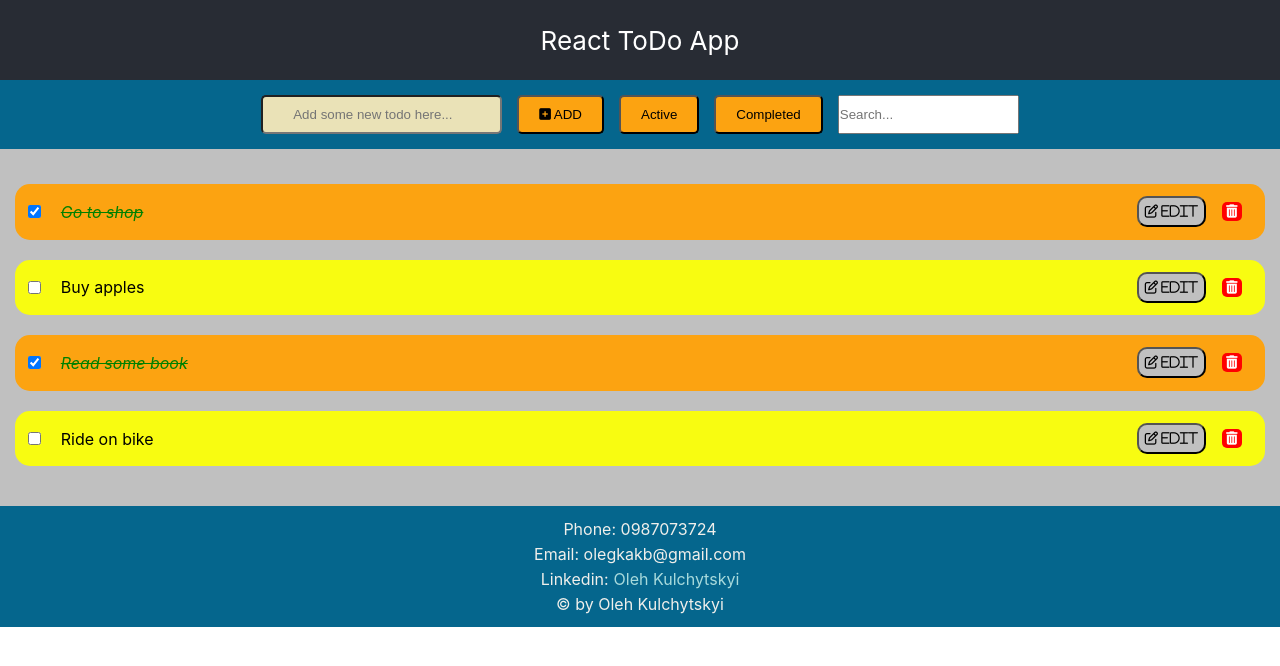
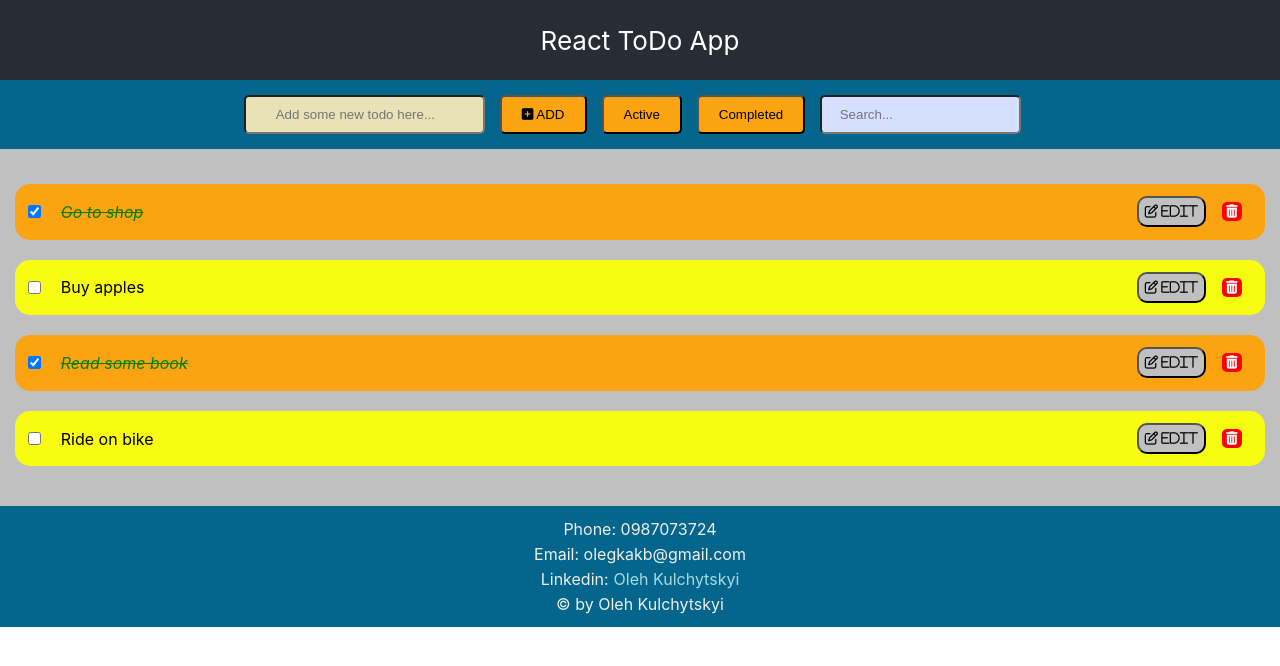
Before and after one commit to KulchytskyiOleh/React-ToDo-App, a React (Create React App) app: page / in a window 1280 px wide. Shown: the top 666 px of the page. Built offline with nearby package versions, Linux system fonts and the light colour scheme.

Commit message:
some fixes

```diff
--- a/src/components/Content/Content.css
+++ b/src/components/Content/Content.css
@@ -62,11 +62,17 @@
   padding: 15px;
   justify-content: center;
 }
-.inputTodoText {
-  background-color: #eae2b7;
+.input {
   padding: 10px 30px;
   margin-right: 15px;
   border-radius: 5px;
+}
+.inputTodoText {
+  background-color: #eae2b7;
+}
+.inputSearchTodoText {
+  background-color: #d5dfff;
+  padding: 10px;
 }
 .button {
   background-color: #fca311;
--- a/src/components/Practice/Practice.js
+++ b/src/components/Practice/Practice.js
@@ -1,6 +1,8 @@
 import React from "react";
 import TodoItem from "./TodoItem";
 import Pagination from "../Pagination/Pagination";
+import Search from "../Search/Search";
+import Status from "../Status/Status";
 
 class Practice extends React.Component {
   constructor(props) {
@@ -8,14 +10,18 @@ class Practice extends React.Component {
     this.newTodoItem = React.createRef();
     this.searchTodoItem = React.createRef();
     this.state = {
+      search: "",
+      value: "",
       showButton: false,
       currentItemId: 0,
       addTodos: props.addTodo,
       todos: props.todosData,
+      filterChecked: false,
+      filterUnChecked: false,
     };
   }
 
-  saveStyle = {
+  showButtonStyle = {
     hide: { display: "none" },
     show: { display: "block" },
   };
@@ -23,14 +29,11 @@ class Practice extends React.Component {
   /*  todo.completed = todo.id === id ? !todo.completed : todo.completed; */
   handleChange = (id) => {
     this.setState((prevState) => {
-      const updatedTodos = prevState.todos.map((todo) => {
-        if (todo.id === id) {
-          todo.completed = !todo.completed;
-        }
+      return {
+        todos: (this.updatedTodos = prevState.todos.map((todo) => {
+          todo.completed = todo.id === id ? !todo.completed : todo.completed;
           return todo;
-      });
-      return {
-        todos: updatedTodos,
+        })),
       };
     });
   };
@@ -80,72 +83,45 @@ class Practice extends React.Component {
       };
     });
   };
+
   textEdit = (id) => {
-    this.setState({
-      currentItemId: id,
-    });
-    this.state.todos.filter((item) => {
-      if (item.id === id) {
-        this.newTodoItem.current.value = item.text;
-      }
-      return true;
-    });
+    this.setState({ currentItemId: id });
+    this.state.todos.filter((item) =>
+      item.id === id ? (this.newTodoItem.current.value = item.text) : null
+    );
   };
 
   deleteItem = (id) => {
     this.setState((prevState) => {
-      let deletedTodos = prevState.todos.filter((todo) => {
-        if (todo.id !== id) {
-          return todo;
-        }
-        return "";
-      });
       return {
-        todos: deletedTodos,
+        todos: (this.deletedTodos = prevState.todos.filter((todo) =>
+          todo.id !== id ? todo : null
+        )),
       };
     });
   };
 
   countTodos = () => this.state.todos.length;
 
-  showActiveTodos = () => {
-    this.setState((prevState) => {
-      let activeTodos = prevState.todos.filter((todo) => {
-        if (todo.completed === false) {
-          return todo;
+  toggleButton = (value) => this.setState({ showButton: value });
+
+  handleSearch = (search) => {
+    this.setState({ search });
+    if (!search) {
+      return console.log(this.state.todos);
     }
-        return "";
-      });
-      return {
-        todos: activeTodos,
-      };
-    });
+    console.log("------");
+    return this.state.todos.filter((todo) =>
+      todo.text.toLowerCase().includes(search.trim().toLowerCase())
+        ? console.log(todo.text, `${search}`)
+        : todo
+    );
   };
 
-  showCompletedTodos = () => {
-    this.setState((prevState) => {
-      let completedTodos = prevState.todos.filter((todo) => {
-        if (todo.completed === true) {
-          return todo;
-        }
-        return "";
-      });
-      return {
-        todos: completedTodos,
-      };
-    });
-  };
-
-  toggleButton = (value) => this.setState({ showButton: value });
-
-  searchTodo = () => {
-    let searchValue = this.searchTodoItem.current.value.trim().toLowerCase();
-    this.state.todos.filter((todo) => {
-      if (todo.text.toLowerCase().includes(searchValue)) {
-        console.log(todo.text, searchValue);
-      }
-      return console.log("-----");
-    });
+  statusSwitchHandler = (value) => {
+    this.setState(
+      (prevState) => (prevState.value = "hello from main component")
+    );
   };
 
   render() {
@@ -156,7 +132,6 @@ class Practice extends React.Component {
         handleChange={this.handleChange}
         deleteItem={this.deleteItem}
         textEdit={this.textEdit}
-        saveEditedText={this.saveEditedText}
         showButton={this.state.showButton}
         currentItemId={this.state.currentItemId}
         toggleButton={this.toggleButton}
@@ -166,19 +141,20 @@ class Practice extends React.Component {
       <div className="practice">
         <div className="item_insert">
           <input
-            className="inputTodoText"
+            className="input inputTodoText"
             type="text"
             ref={this.newTodoItem}
             placeholder="Add some new todo here..."
             required
           />
 
+          <>
             {this.state.showButton ? (
               <button
                 style={
                   this.state.showButton
-                  ? this.saveStyle.show
-                  : this.saveStyle.hide
+                    ? this.showButtonStyle.show
+                    : this.showButtonStyle.hide
                 }
                 className="button saveEditedText"
                 onClick={() => {
@@ -193,8 +169,8 @@ class Practice extends React.Component {
                 className="button add-button"
                 style={
                   this.showButton && this.state.currentItemId === this.item.id
-                  ? this.saveStyle.hide
-                  : this.saveStyle.show
+                    ? this.showButtonStyle.hide
+                    : this.showButtonStyle.show
                 }
                 type="button"
                 onClick={this.addTodo}
@@ -202,33 +178,15 @@ class Practice extends React.Component {
                 <i className="fas fa-plus-square"></i> ADD
               </button>
             )}
+          </>
           <br />
-
-          <button
-            className="button"
-            onClick={() => {
-              this.showActiveTodos();
-            }}
-          >
-            Active
-          </button>
-          <button
-            className="button"
-            onClick={() => {
-              this.showCompletedTodos();
-              /* this.setState(() => {}); */
-            }}
-          >
-            Completed
-          </button>
-          <input
-            className="searchTodoText"
-            type="text"
-            ref={this.searchTodoItem}
-            onKeyDown={() => this.searchTodo()}
-            placeholder="Search..."
-            required
+          <>
+            <Status
+              state={this.state.todos}
+              statusSwitchHandler={this.statusSwitchHandler}
             />
+          </>
+          <Search onSearch={this.handleSearch} />
         </div>
         <br />
         <div className="todo-items">{todoItems}</div>
--- a/src/components/Practice/TodoItem.js
+++ b/src/components/Practice/TodoItem.js
@@ -8,7 +8,6 @@ function TodoItem(props) {
     textDecoration: "line-through",
   };
   const [state, setState] = useState(props.showButton);
-
   return (
     <div className="todo-item">
       <input
--- /dev/null
+++ b/src/components/Search/Search.js
@@ -0,0 +1,24 @@
+import React, { useState } from "react";
+
+function Search(props) {
+
+  const [value, setValue] = useState("");
+  let searchTodo = (e) => setValue(e.target.value);
+
+  return (
+    <div>
+      <input
+        className="input inputSearchTodoText"
+        type="text"
+        value={value}
+        onChange={searchTodo}
+        onKeyDown={() => props.onSearch(value)}
+        /*         onKeyDown={(e) => (e.key === "Enter" ? props.onSearch(value) : null)} */
+        placeholder="  Search..."
+        required
+      />
+    </div>
+  );
+}
+
+export default Search;
--- /dev/null
+++ b/src/components/Status/Status.js
@@ -0,0 +1,32 @@
+import React from "react";
+import { useState } from "react";
+
+function Status({ state, statusSwitchHandler }) {
+  let showActiveTodos = () => {
+    state.filter((todo) => {
+      return todo.completed === false ? console.log(todo) : null;
+    });
+    console.log(state);
+  };
+
+  let showCompletedTodos = () => {
+    state.filter((todo) => {
+      return todo.completed === true ? console.log(todo) : null;
+    });
+    console.log(state);
+  };
+
+  return (
+    <div>
+      <button className="button" onClick={() => showActiveTodos()}>
+        Active
+      </button>
+
+      <button className="button" onClick={() => showCompletedTodos()}>
+        Completed
+      </button>
+    </div>
+  );
+}
+
+export default Status;
```
Lines whose indentation alone changed are shown as unchanged.
